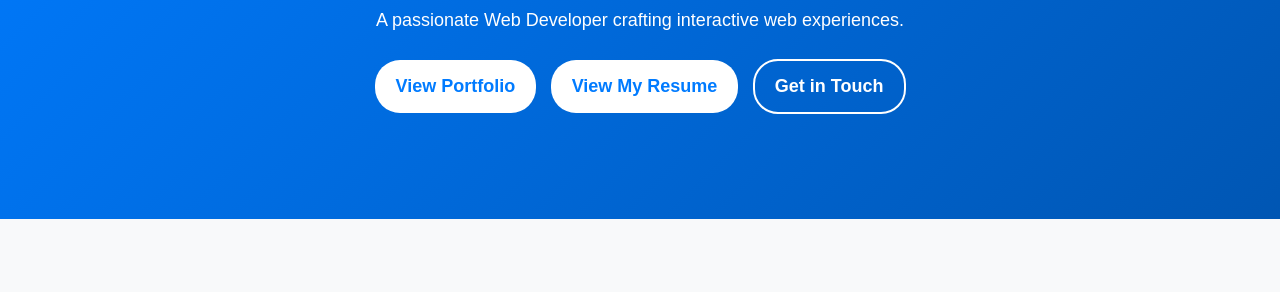
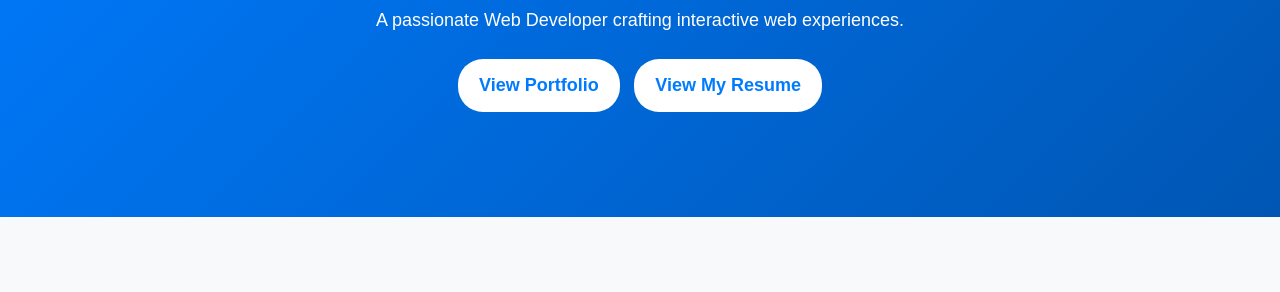
Before and after one commit to jagutalniya/portfolio, a plain HTML site: page index.html in a window 1280 px wide. Shown: the part 215-507 px from the top of the page. Drawn offline with nearby package versions, Linux system fonts and the light colour scheme.

Commit message:
Update index.html

```diff
--- a/index.html
+++ b/index.html
@@ -43,9 +43,8 @@
             <h1 class="fade-in">Hi, I'm <span class="typing-text">Jagrup Talniya</span></h1>
             <p class="fade-in">A passionate <span class="highlight">Web Developer</span> crafting interactive web experiences.</p>
             <div class="hero-buttons">
-                <a href="#portfolio" class="btn hero-btn">View Portfolio</a>
+                <a href="#skill" class="btn hero-btn">View Portfolio</a>
                 <a href="WebDev.html" class="btn hero-btn">View My Resume</a>
-                <a href="#contact" class="btn hero-btn contact-btn">Get in Touch</a>
             </div>
         </div>
     </section>
```
